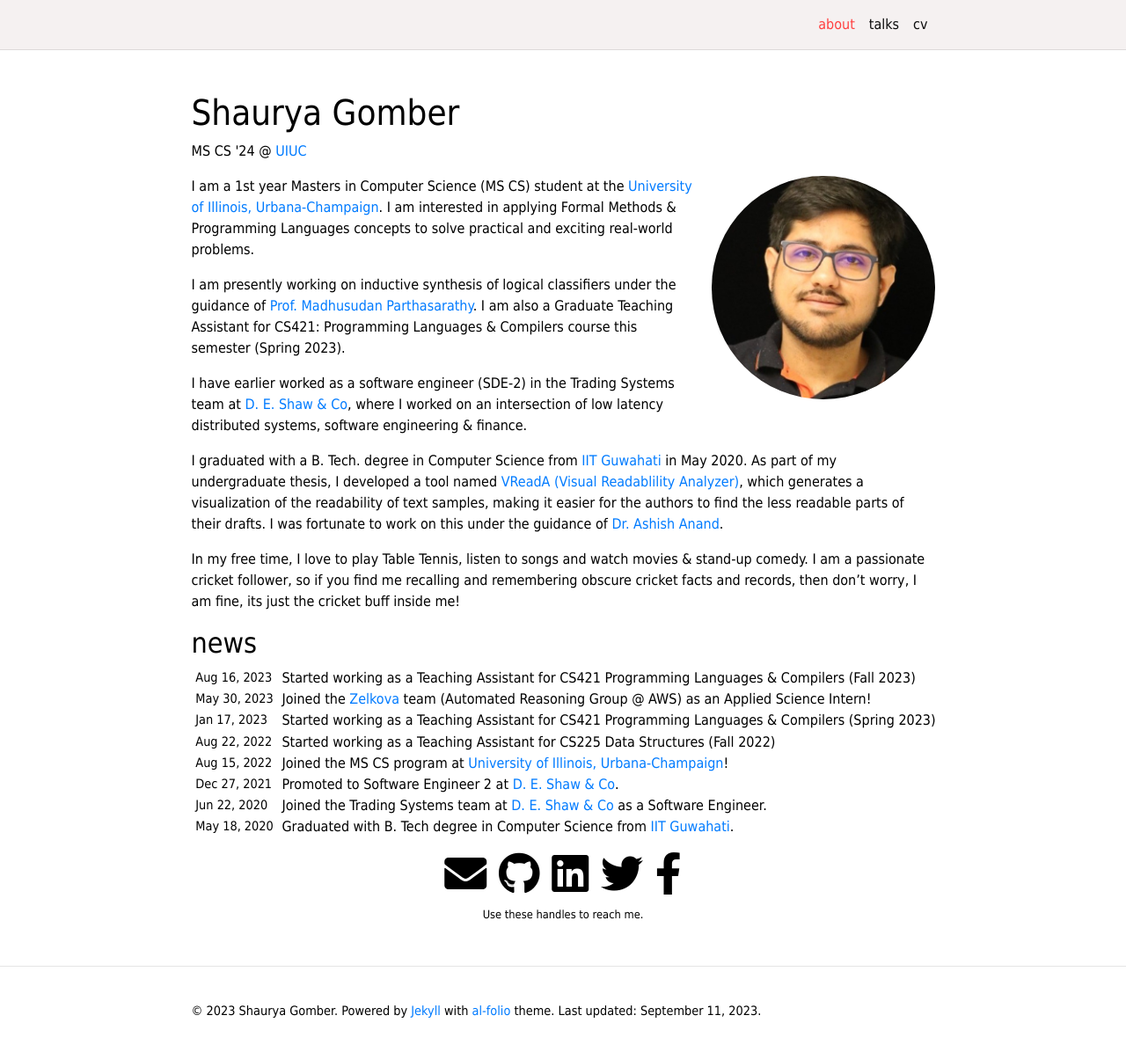
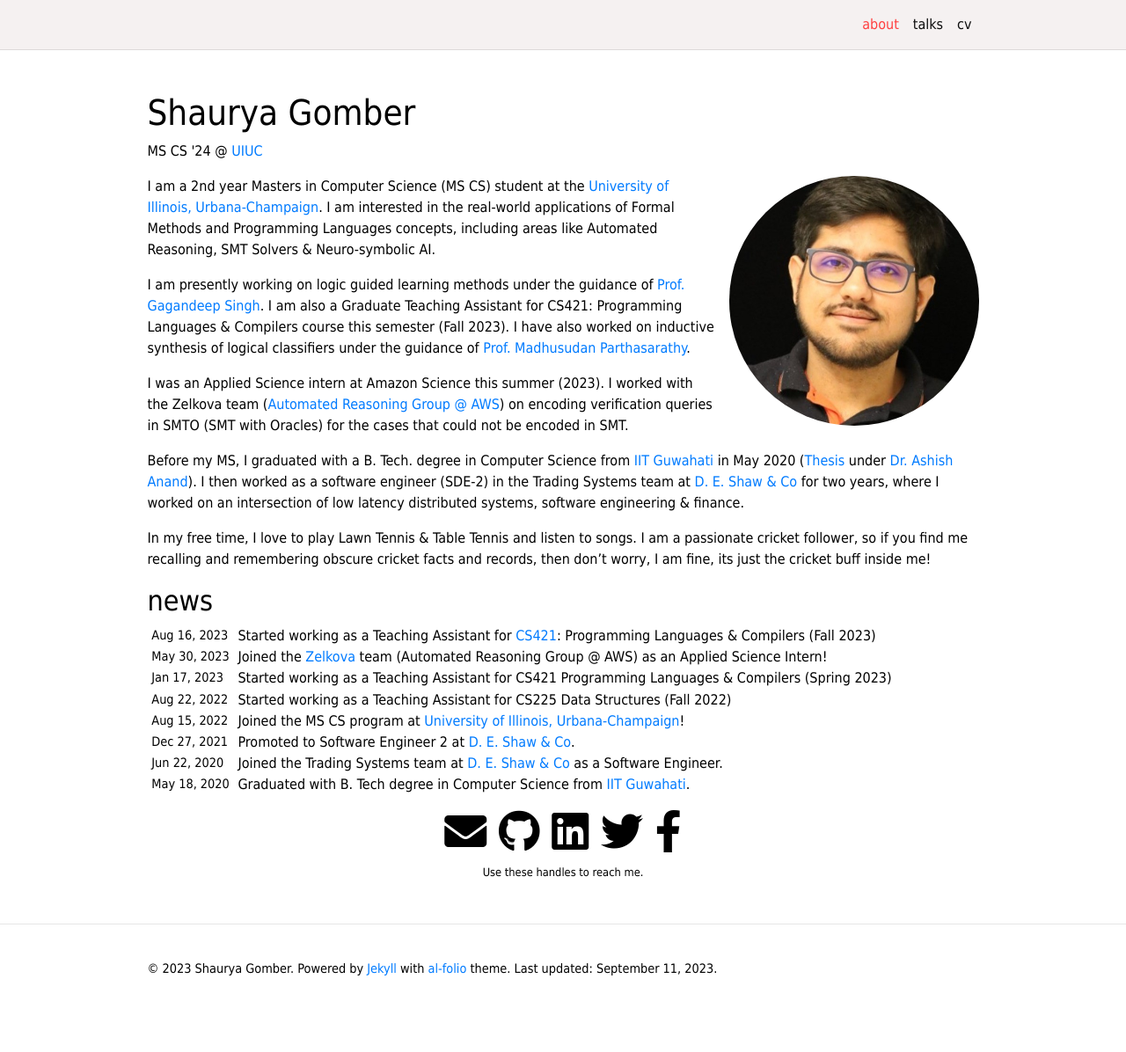
Before and after one commit to sgomber/sgomber.github.io, a Jekyll site: the page built from _pages/about.md, in a window 1280 px wide and 1200 px high. Shown: the top 1196 px of the window at 88% size. Built offline with Jekyll 4.4.1, drawn with Linux system fonts in a browser that asks for light colours; full-size pictures stand in for the smaller copies a plugin makes; comment, search, counter and statistics services are not loaded; a style sheet for code colours, icons or effects is not loaded.

Commit message:
Update about

```diff
--- a/_config.yml
+++ b/_config.yml
@@ -37,7 +37,7 @@
 footer_fixed: false
 
 # Dimensions
-max_width: 875px
+max_width: 975px
 
 # TODO: add layout settings (single page vs. multi-page)
 
--- a/_pages/about.md
+++ b/_pages/about.md
@@ -14,13 +14,13 @@
 social: true  # includes social icons at the bottom of the page
 ---
 
-I am a 1st year Masters in Computer Science (MS CS) student at the [University of Illinois, Urbana-Champaign](https://cs.illinois.edu/). I am interested in applying Formal Methods & Programming Languages concepts to solve practical
-and exciting real-world problems.
+I am a 2nd year Masters in Computer Science (MS CS) student at the [University of Illinois, Urbana-Champaign](https://cs.illinois.edu/). I am interested in the real-world applications of Formal Methods and Programming Languages concepts, including areas like Automated Reasoning, SMT Solvers & Neuro-symbolic AI.
 
-I am presently working on inductive synthesis of logical classifiers under the guidance of [Prof. Madhusudan Parthasarathy](https://madhu.cs.illinois.edu/). I am also a Graduate Teaching Assistant for CS421: Programming Languages & Compilers course this semester (Spring 2023).
+I am presently working on logic guided learning methods under the guidance of [Prof. Gagandeep Singh](https://ggndpsngh.github.io/). I am also a Graduate Teaching Assistant for CS421: Programming Languages & Compilers course this semester (Fall 2023). I have also worked on inductive synthesis of logical classifiers under the guidance of [Prof. Madhusudan Parthasarathy](https://madhu.cs.illinois.edu/).
 
-I have earlier worked as a software engineer (SDE-2) in the Trading Systems team at <a href="https://www.deshawindia.com/">D. E. Shaw & Co</a>, where I worked on an intersection of low latency distributed systems, software engineering & finance.
+I was an Applied Science intern at Amazon Science this summer (2023). I worked with the Zelkova team ([Automated Reasoning Group @ AWS](https://www.amazon.science/blog/a-billion-smt-queries-a-day#:~:text=invited%20paper.-,Zelkova,-At%20Amazon%2C%20we)) on encoding verification queries in SMTO (SMT with Oracles) for the cases that could
+not be encoded in SMT.
 
-I graduated with a B. Tech. degree in Computer Science from <a href="https://www.iitg.ac.in/">IIT Guwahati</a> in May 2020. As part of my undergraduate thesis, I developed a tool named [VReadA (Visual Readablility Analyzer)](https://github.com/sgomber/VReadA), which generates a visualization of the readability of text samples, making it easier for the authors to find the less readable parts of their drafts. I was fortunate to work on this under the guidance of <a href="https://www.iitg.ac.in/anand.ashish/">Dr. Ashish Anand</a>.
+Before my MS, I graduated with a B. Tech. degree in Computer Science from <a href="https://www.iitg.ac.in/">IIT Guwahati</a> in May 2020 (<a href="/assets/pdf/Senior_Thesis.pdf" target="_blank">Thesis</a> under <a href="https://www.iitg.ac.in/anand.ashish/">Dr. Ashish Anand</a>). I then worked as a software engineer (SDE-2) in the Trading Systems team at <a href="https://www.deshawindia.com/">D. E. Shaw & Co</a> for two years, where I worked on an intersection of low latency distributed systems, software engineering & finance.
 
-In my free time, I love to play Table Tennis, listen to songs and watch movies & stand-up comedy. I am a passionate cricket follower, so if you find me recalling and remembering obscure cricket facts and records, then don't worry, I am fine, its just the cricket buff inside me!
+In my free time, I love to play Lawn Tennis & Table Tennis and listen to songs. I am a passionate cricket follower, so if you find me recalling and remembering obscure cricket facts and records, then don't worry, I am fine, its just the cricket buff inside me!
```
Also changed, not shown: _news/f23_ta.md (+1 -1 lines).
